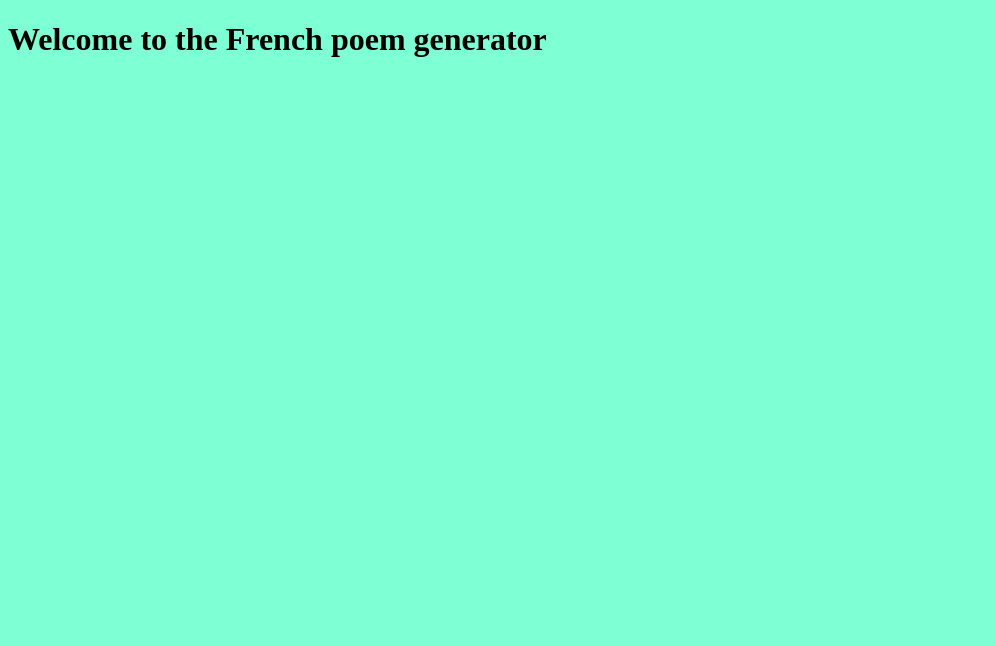
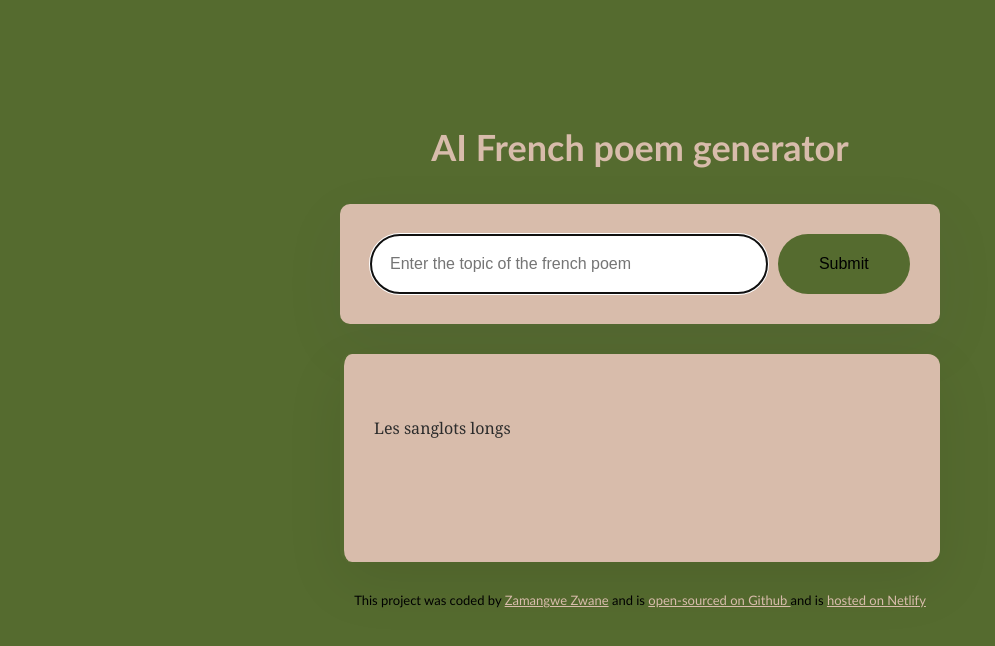
Before and after one commit to zwane-creator/french-poem-generator, a plain HTML site: page index.html in a window 1280 px wide. Shown: the whole page, without its empty margins (0-995 px from the left). Drawn offline with nearby package versions, Linux system fonts and the light colour scheme.

Commit message:
updates after including api

```diff
--- a/index.html
+++ b/index.html
@@ -3,11 +3,53 @@
   <head>
     <meta charset="UTF-8" />
     <meta name="viewport" content="width=device-width, initial-scale=1.0" />
-    <title>AI poem generator</title>
+    <title>AI French poem generator</title>
     <link rel="stylesheet" href="src/style.css" />
+    <script src="https://unpkg.com/typewriter-effect@latest/dist/core.js"></script>
+    <script src="https://cdn.jsdelivr.net/npm/axios@1.13.2/dist/axios.min.js"></script>
   </head>
   <body>
-    <h1>Welcome to the French poem generator</h1>
+    <div class="container">
+    <header>
+        <h1>AI French poem generator</h1>
+    </header>
+
+    <main>
+        <form id="poem-generator">
+            <input type="text" placeholder="Enter the topic of the french poem"
+            autofocus
+            required
+            autocomplete="off"
+            class="instructions"
+            id="user-instructions"/>
+            <input type="submit"
+            class="submit-button"/>
+        </form>
+        <div class="poem" id="poem">
+            Les sanglots longs
+            <br / >
+
+        </div>
+    </main>
+
+
+
+    <footer>
+      This project was coded by
+      <a href="https://github.com/zwane-creator">Zamangwe Zwane</a> and is
+      <a
+        href="https://github.com/zwane-creator?tab=repositories"
+        target="_blank"
+      >
+        open-sourced on Github
+      </a>
+      and is
+      <a href="https://poem-generates.netlify.app/" target="_blank">
+        hosted on Netlify</a
+      >
+
     <script src="src/index.js"></script>
+    </footer>
+    </div>
   </body>
 </html>
--- a/src/index.js
+++ b/src/index.js
@@ -0,0 +1,29 @@
+function displayPoem(response) {
+  console.log("poem generated");
+  new Typewriter("#poem", {
+    strings: response.data.answer,
+    autoStart: true,
+    delay: 1,
+    cursor: "",
+  });
+}
+
+function generatePoem(event) {
+  event.preventDefault();
+
+  let instructionsInput = document.querySelector("#user-instructions");
+  let apiKey = "dca402bf6e5cod4bb210fdbta88ea4c3";
+  let context =
+    "You are a romantic poem expect and love to write short poems. Your mission a 4 line poem and separate each line with a <br />. Make sure to follow the user instructions. Sign the poem with 'SheCodes AI' inside a <strong> element at the end not at the beginning of the poem on a <br />";
+  let prompt = `User instructions: Generate a french poem about ${instructionsInput.value}`;
+  let apiURL = `https://api.shecodes.io/ai/v1/generate?prompt=${prompt}&context=${context}&key=${apiKey}`;
+
+  console.log("Generating poem");
+  console.log(`Prompt: ${prompt}`);
+  console.log(`Context: ${context}`);
+
+  axios.get(apiURL).then(displayPoem);
+}
+
+let poemFormElement = document.querySelector("#poem-generator");
+poemFormElement.addEventListener("submit", generatePoem);
--- a/src/style.css
+++ b/src/style.css
@@ -1,3 +1,79 @@
+header {
+  margin-bottom: 30px;
+}
+
+h1 {
+  font-weight: 900;
+  font-size: 36px;
+  line-height: 1.5;
+  color: #d8bcab;
+  text-align: center;
+}
+
 body {
-  background-color: aquamarine;
+  background-color: #556b2f;
+  font-family: "Gill Sans", "Gill Sans MT", Calibri, "Trebuchet MS", sans-serif;
 }
+
+.container {
+  margin: 120px auto;
+  max-width: 600px;
+}
+
+form {
+  padding: 30px;
+  background-color: #d8bcab;
+  border-radius: 10px;
+  display: flex;
+  box-shadow: 0px 20px 60px rgba(65, 50, 100, 0.08);
+  margin-bottom: 30px;
+}
+
+.instructions {
+  padding: 10px;
+  border: 10px solid white;
+  width: 80%;
+  font-size: 16px;
+  border-radius: 50px;
+  line-height: 20px;
+  color: #556b2f;
+}
+
+.submit-button {
+  margin-left: 10px;
+  background-color: #556b2f;
+  border-radius: 30px;
+  border: none;
+  padding: 14px 24px;
+  width: 150px;
+  font-size: 16px;
+}
+
+.poem {
+  font-size: 16px;
+  font-family: Georgia, serif;
+  background-color: #d8bcab;
+  padding: 30px;
+  line-height: 1.85;
+  border-left: 4px solid #556b2f;
+  box-shadow: 0px 20px 60px rgba(3, 3, 3, 0.08);
+  border-radius: 12px;
+  white-space: pre-line;
+  color: #2c2c2c;
+  max-width: 620px;
+  margin: 20px auto;
+}
+
+.poem strong {
+  color: #556b2f;
+}
+
+footer {
+  text-align: center;
+  font-size: 13px;
+  margin-top: 30px;
+}
+
+a {
+  color: #d8bcab;
+}
```
